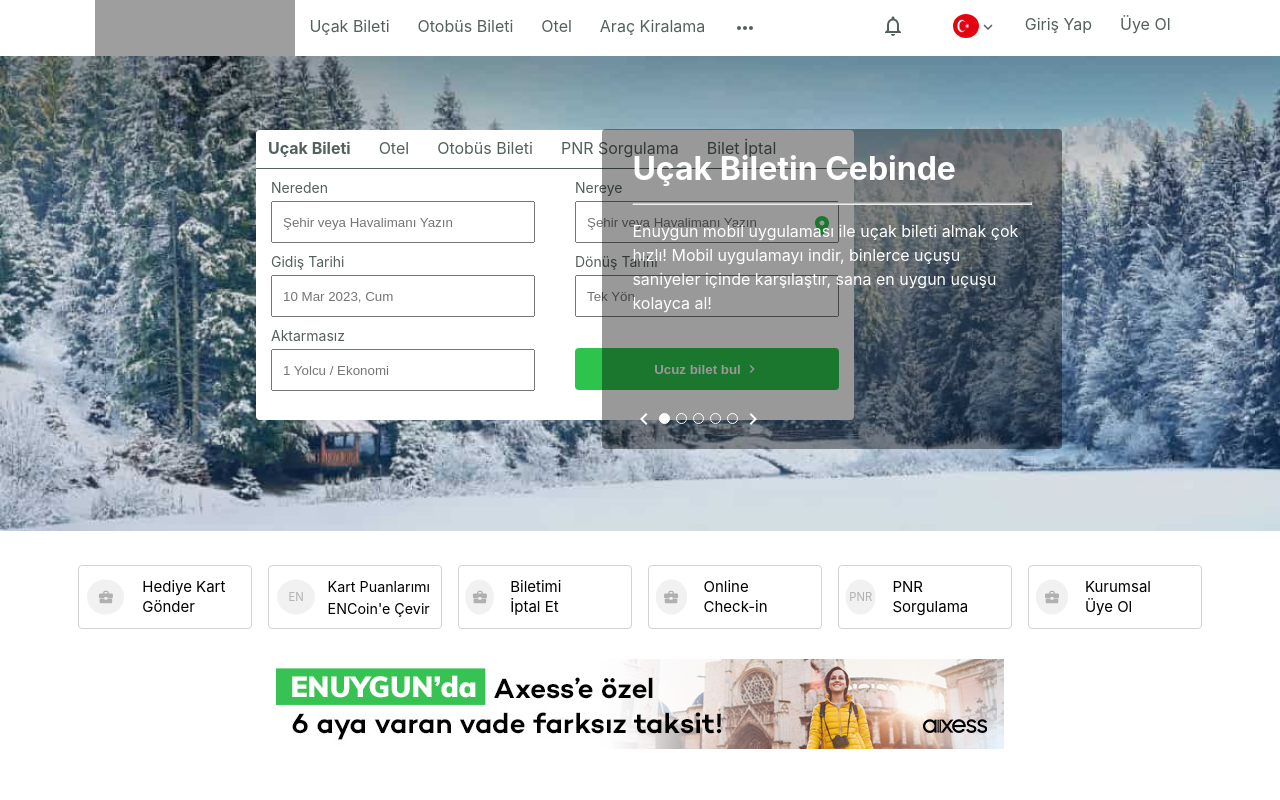
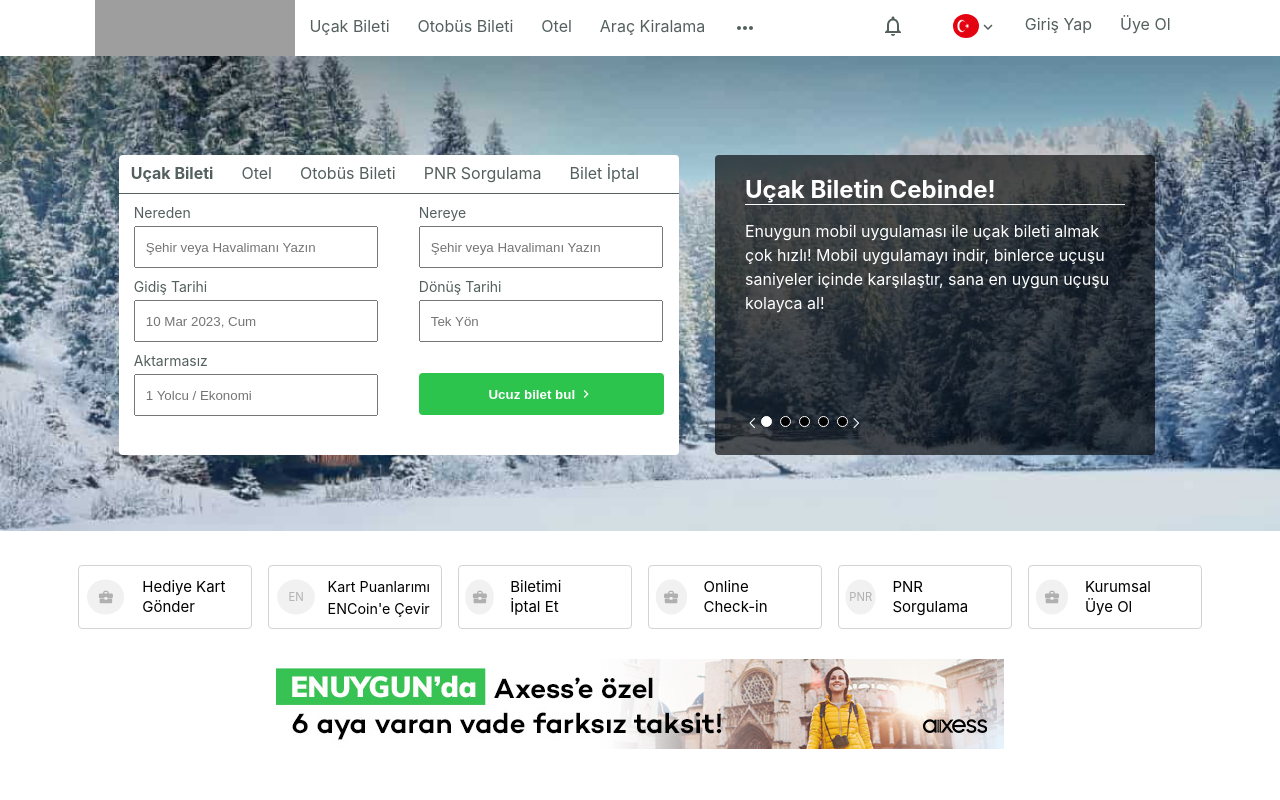
Before and after one commit to Tuzbay/ENUYGUN-Clone-Project, a React (Create React App) app: page / in a window 1280 px wide. Shown: the top 800 px of the page. Built offline with nearby package versions, Linux system fonts and the light colour scheme; grey boxes are pictures that could not be loaded.

Commit message:
Slider Added

```diff
--- a/package.json
+++ b/package.json
@@ -13,6 +13,7 @@
     "react": "^18.2.0",
     "react-dom": "^18.2.0",
     "react-scripts": "5.0.1",
+    "swiper": "^9.1.1",
     "web-vitals": "^2.1.4"
   },
   "scripts": {
--- a/src/components/BackgroundImage/BackgroundImage.css
+++ b/src/components/BackgroundImage/BackgroundImage.css
@@ -1,16 +1,23 @@
 .backgroundImage {
     position: relative;
     width: 100%;
+    color: white;
 }
 
 .backgroundImage img {
     height: 475px;
 }
 
-.frontPart {
-    display: flex;
-    align-items: center;
-    justify-content: center;
-    color: white;
-    gap: 50px;
+.frontDeneme {
+    position: absolute;
+    bottom: 380px;
+    background-color: red;
+    width: 1520px;
 }
+
+
+@media (max-width: 1400px) {
+    .frontDeneme {
+        width: 1320px;
+    }
+}
--- a/src/components/BackgroundImage/BackgroundImage.js
+++ b/src/components/BackgroundImage/BackgroundImage.js
@@ -7,11 +7,11 @@ function BackgroundImage() {
   return (
     <div className="backgroundImage">
       <img src="/images/45196.jpeg" alt="" />
-      <div className="frontPart">
-        <div className="frontPart__left">
+      <div className="frontDeneme">
+        <div className="left">
           <FindTicket />
         </div>
-        <div className="frontPart__right">
+        <div className="right">
           <Slider />
         </div>
       </div>
--- a/src/components/FindTicket/FindTicket.css
+++ b/src/components/FindTicket/FindTicket.css
@@ -1,10 +1,9 @@
 .findTicket {
-    width: fit-content;
-    height: 290px;
+    width: 560px;
+    height: 300px;
     background-color: white;
     position: absolute;
-    bottom: 24%;
-    left: 20%;
+    left: 13%;
     border-radius: 4px;
     color: rgb(83, 96, 94);
 }
@@ -50,7 +49,7 @@
 .findTicket__desc-middle input,
 .findTicket__desc-bottom input {
     height: 38px;
-    width: 240px;
+    width: 220px;
     padding: 0 10px;
     outline-color: lightblue;
 }
@@ -82,14 +81,18 @@
 
 .cheap-button:hover {
     background-color: #22a73f;
-
 }
 
-
-.location {
+/* .location {
     position: absolute;
     top: 84px;
     right: 20px;
     color: #2DC44D;
     font-size: 22px;
+} */
+
+@media (max-width: 1400px) {
+    .findTicket {
+        left: 9%;
+    }
 }
--- a/src/components/FindTicket/FindTicket.js
+++ b/src/components/FindTicket/FindTicket.js
@@ -24,7 +24,7 @@ function FindTicket() {
           <div className="findTicket__desc-top-item">
             <label>Nereye</label>
             <input type="text" placeholder="Şehir veya Havalimanı Yazın" />
-            <LocationOnIcon className="location" />
+            {/* <LocationOnIcon className="location" /> */}
           </div>
         </div>
         <div className="findTicket__desc-middle">
--- a/src/components/Slider/Slider.css
+++ b/src/components/Slider/Slider.css
@@ -1,10 +1,9 @@
 .slider {
     position: absolute;
-    width: 400px;
-    height: 280px;
-    background-color: rgb(0, 0, 0, 0.4);
-    bottom: 18%;
-    right: 17%;
+    width: 380px;
+    height: 260px;
+    background-color: rgb(0, 0, 0, 0.65);
+    right: 12.5%;
     border-radius: 4px;
     padding: 20px 30px;
 }
@@ -16,23 +15,6 @@
 .slider p {
     margin-top: 14px;
     line-height: 24px;
-}
-
-.slider__bottom {
-    display: flex;
-    align-items: center;
-    position: absolute;
-    bottom: 18px;
-}
-
-.circle {
-    height: 3px;
-    width: 3px;
-    border-radius: 50%;
-    border: 1px solid white;
-    margin: 3px;
-    padding: 3px;
-    cursor: pointer;
 }
 
 .slider__bottom .MuiSvgIcon-root {
@@ -48,3 +30,47 @@
         display: none;
     }
 }
+
+.swiper {
+    height: 100%;
+}
+
+.swiper-pagination {
+    display: flex;
+    justify-content: flex-start;
+    align-items: center;
+    margin-left: 12px;
+    width: max-content !important;
+}
+
+.swiper-pagination-bullet {
+    border: 1px solid;
+    padding: 0.5px;
+    opacity: 1 !important;
+}
+
+.swiper-pagination-bullet-active {
+    background-color: white !important;
+}
+
+.slide__title {
+    border-bottom: 1px solid white;
+}
+
+.swiper-button-prev,
+.swiper-button-next {
+    top: var(--swiper-navigation-top-offset, 94%) !important;
+    color: white !important;
+    --swiper-navigation-size: 10px;
+    opacity: 1 !important;
+    font-weight: 900 !important;
+    padding: 4px;
+}
+
+.swiper-button-prev {
+    left: 0px !important;
+}
+
+.swiper-button-next {
+    left: 104px !important;
+}
--- a/src/components/Slider/Slider.js
+++ b/src/components/Slider/Slider.js
@@ -1,27 +1,69 @@
 import React from "react";
 import "./Slider.css";
-import KeyboardArrowLeftIcon from "@mui/icons-material/KeyboardArrowLeft";
-import KeyboardArrowRightIcon from "@mui/icons-material/KeyboardArrowRight";
+import { Swiper, SwiperSlide } from "swiper/react";
+
+import "swiper/css";
+import "swiper/css/pagination";
+import "swiper/css/navigation";
+
+import { Pagination, Navigation } from "swiper";
+
+const slides = [
+  {
+    id: "1",
+    title: "Uçak Biletin Cebinde!",
+    description:
+      "Enuygun mobil uygulaması ile uçak bileti almak çok hızlı! Mobil uygulamayı indir, binlerce uçuşu saniyeler içinde karşılaştır, sana en uygun uçuşu kolayca al!",
+  },
+  {
+    id: "2",
+    title: "BİG ile plan değişikliklerinden korkma!",
+    description:
+      "Bilet İptal Güvencesi'yle aldığın tüm uçak biletlerini planların değişse bile uçuşa 3 saat kalana kadar koşulsuz şartsız iptal edip, bilet tutarının %90'ını geri alırsın!",
+  },
+  {
+    id: "3",
+    title: "Tüm seyahatin Enuygun mobil uygulamasında!",
+    description:
+      "Uçak bileti, otobüs bileti ve otel rezervasyonu aynı anda sadece Enuygun mobil uygulamasında!",
+  },
+  {
+    id: "4",
+    title: "Enuygun'la araç kiralamak çok kolay!",
+    description:
+      "Aracını almak istediğin yer ve zamanı seç, sana en uygun olan aracı güvenle kirala!",
+  },
+  {
+    id: "5",
+    title: "Sevdiklerini Mutlu Etmenin Yolu: Enuygun Hediye Kart",
+    description:
+      "O'na Enuygun'dan seyahat hediye et, dilediği hava yoluyla, dilediği zaman dilediği yere uçsun.",
+  },
+];
 
 function Slider() {
   return (
     <div className="slider">
-      <h1>Uçak Biletin Cebinde</h1>
-      <hr />
-      <p>
-        Enuygun mobil uygulaması ile uçak bileti almak çok hızlı! Mobil
-        uygulamayı indir, binlerce uçuşu saniyeler içinde karşılaştır, sana en
-        uygun uçuşu kolayca al!
-      </p>
-      <div className="slider__bottom">
-        <KeyboardArrowLeftIcon />
-        <span className="circle fill"></span>
-        <span className="circle" onClick={() => {}}></span>
-        <span className="circle"></span>
-        <span className="circle"></span>
-        <span className="circle"></span>
-        <KeyboardArrowRightIcon />
-      </div>
+      <Swiper
+        slidesPerView={1}
+        spaceBetween={30}
+        loop={true}
+        pagination={{
+          clickable: true,
+        }}
+        navigation={true}
+        modules={[Pagination, Navigation]}
+        className="mySwiper"
+      >
+        {slides?.map((slide) => (
+          <SwiperSlide key={slide.id}>
+            <div>
+              <h2 className="slide__title">{slide.title}</h2>
+              <p>{slide.description}</p>
+            </div>
+          </SwiperSlide>
+        ))}
+      </Swiper>
     </div>
   );
 }
--- a/src/pages/Home.js
+++ b/src/pages/Home.js
@@ -8,6 +8,7 @@ import Cities from "../components/Cities/Cities";
 import Footer from "../components/Footer/Footer";
 import Navbar from "../components/Navbar/Navbar";
 import Info from "../components/Info/Info";
+import FindTicket from "../components/FindTicket/FindTicket";
 
 function Home() {
   return (
```
Also changed, not shown: src/data/data.json (deleted, +0 -29 lines), 1 other file (tests, documents, lock files or other folders).
